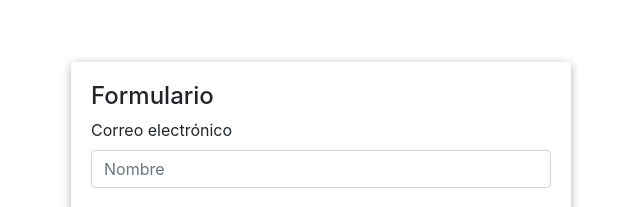
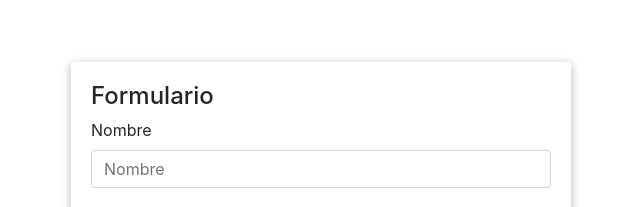
Before and after one commit to lucasnapoli7/form-validator-js, a plain HTML site: page index.html in a window 1280 px wide. Shown: the part 109-316 px from the top of the page, without its empty margins (319-959 px from the left). Drawn offline with nearby package versions, Linux system fonts and the light colour scheme.

Commit message:
Update index.html

```diff
--- a/index.html
+++ b/index.html
@@ -18,7 +18,7 @@
                 <h4>Formulario</h4>
                 <form>
                     <div class="form-group">
-                        <label for="input-name">Correo electrónico</label>
+                        <label for="input-name">Nombre</label>
                         <input type="text" class="form-control" id="input-name" placeholder="Nombre">
                         <small id="help-name" class="text-danger d-none">Nombre debe tener como mínimo 3 carácteres.</small>
                     </div>
```
